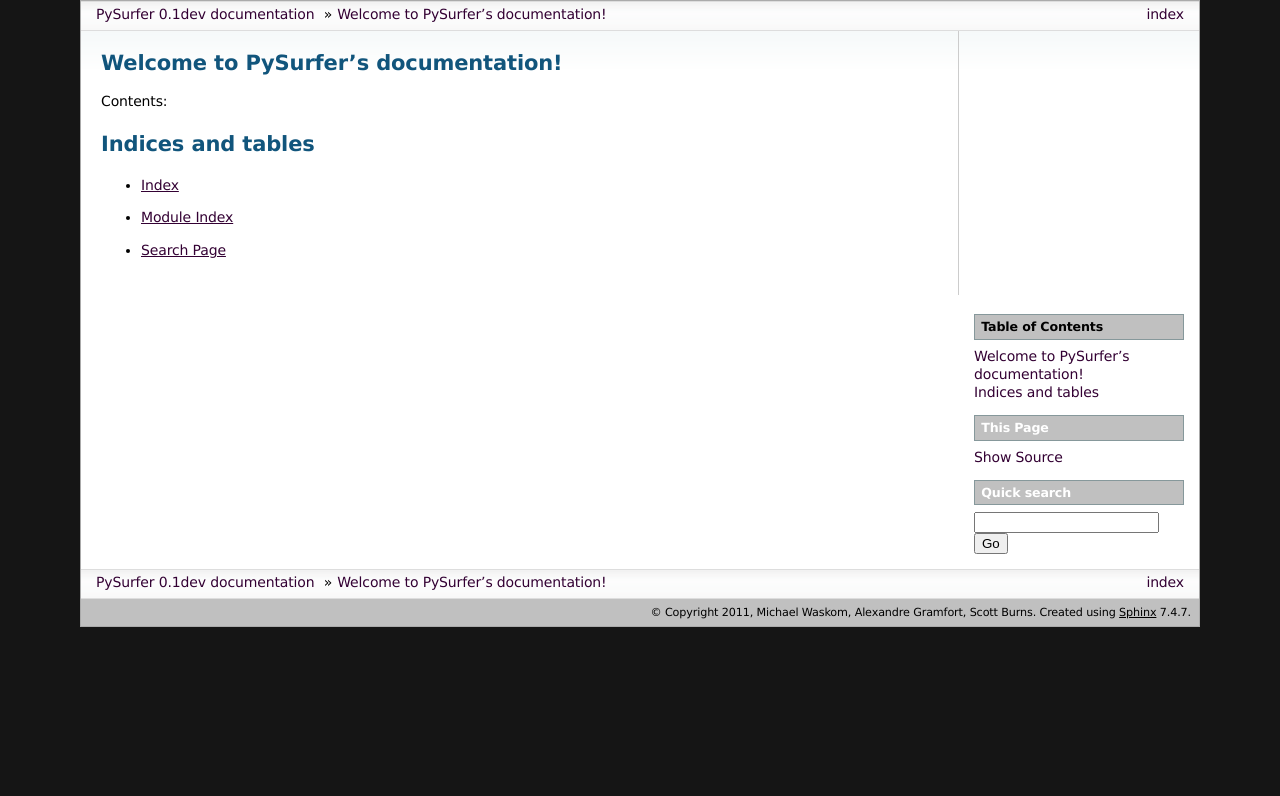
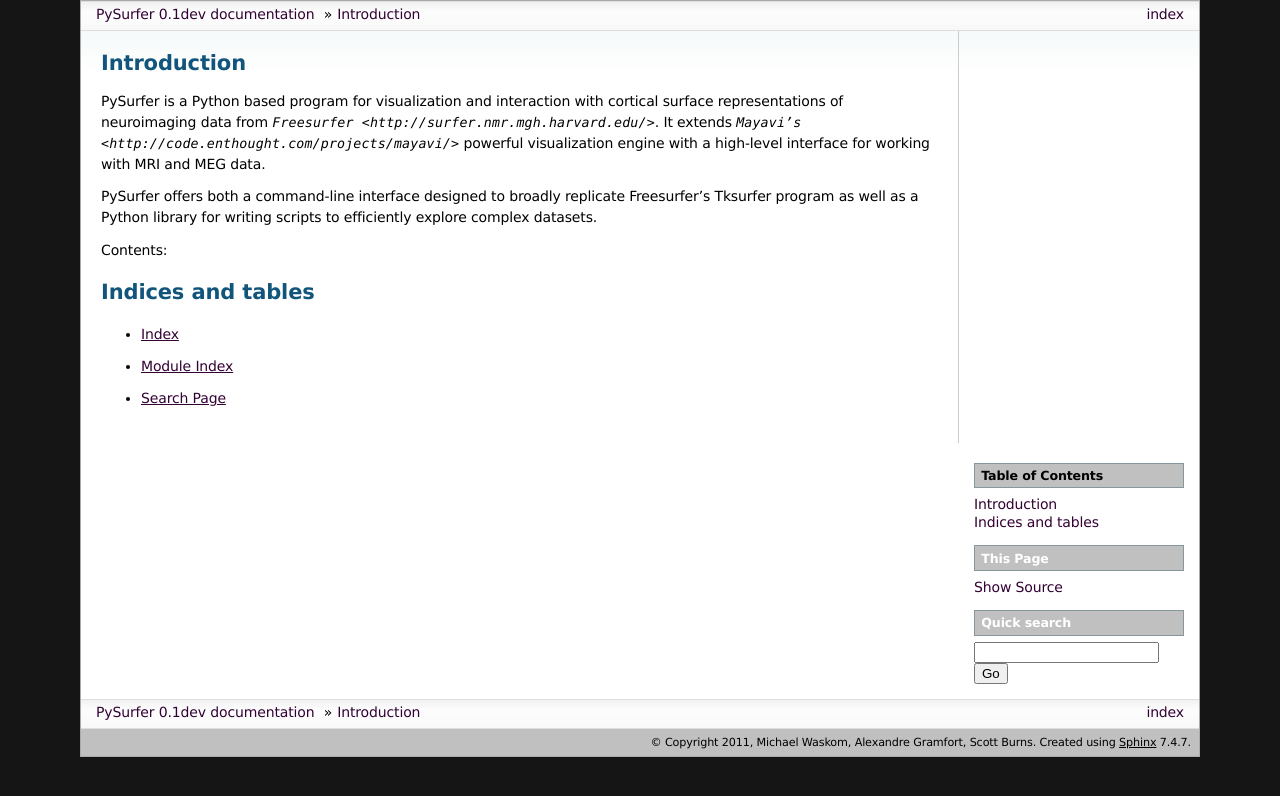
Before and after one commit to nipy/PySurfer, a Sphinx documentation site: the page built from doc/index.rst, in a window 1280 px wide. Shown: the top 796 px of the page. Built offline with Sphinx 7.4.7, drawn with Linux system fonts in a browser that asks for light colours.

Commit message:
Documentation additions

```diff
--- a/doc/index.rst
+++ b/doc/index.rst
@@ -1,10 +1,16 @@
-.. PySurfer documentation master file, created by
-   sphinx-quickstart on Thu May 12 12:45:43 2011.
-   You can adapt this file completely to your liking, but it should at least
-   contain the root `toctree` directive.
+Introduction
+============
 
-Welcome to PySurfer's documentation!
-====================================
+PySurfer is a Python based program for visualization and interaction
+with cortical surface representations of neuroimaging data from
+`Freesurfer <http://surfer.nmr.mgh.harvard.edu/>`. It extends
+`Mayavi's <http://code.enthought.com/projects/mayavi/>` powerful
+visualization engine with a high-level interface for working with
+MRI and MEG data.
+
+PySurfer offers both a command-line interface designed to broadly
+replicate Freesurfer's Tksurfer program as well as a Python library
+for writing scripts to efficiently explore complex datasets.
 
 Contents:
 
```
Also changed, not shown: doc/command_line.rst (added, +51 -0 lines), doc/config_file.rst (added, +50 -0 lines), doc/custom_viz.rst (added, +67 -0 lines).
